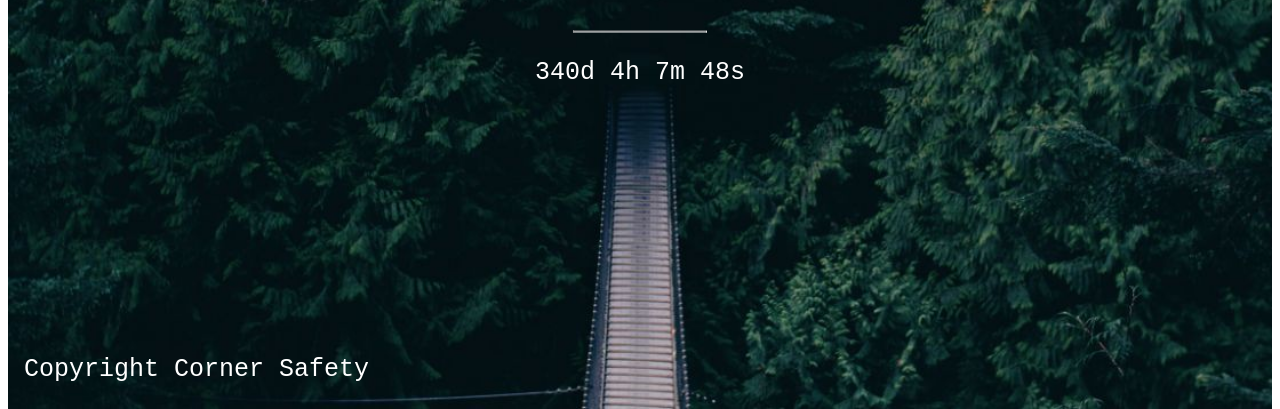
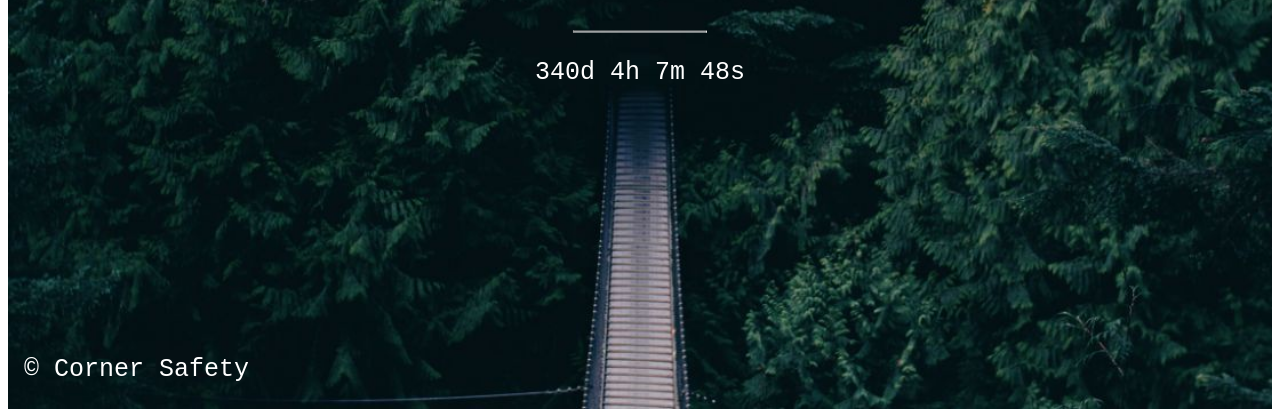
Before and after one commit to anromercas/NodeJS-Observaciones-Preventivas-Iturri-Polonia, a website: page public/index.html in a window 1280 px wide. Shown: the part 399-808 px from the top of the page. Drawn offline with Linux system fonts and the light colour scheme.

```diff
--- a/public/index.html
+++ b/public/index.html
@@ -19,7 +19,7 @@
           <p id="demo"></p>
         </div>
         <div class="bottomleft">
-          <p>Copyright Corner Safety</p>
+          <p>&copy; Corner Safety</p>
         </div>
       </div>
 
```
